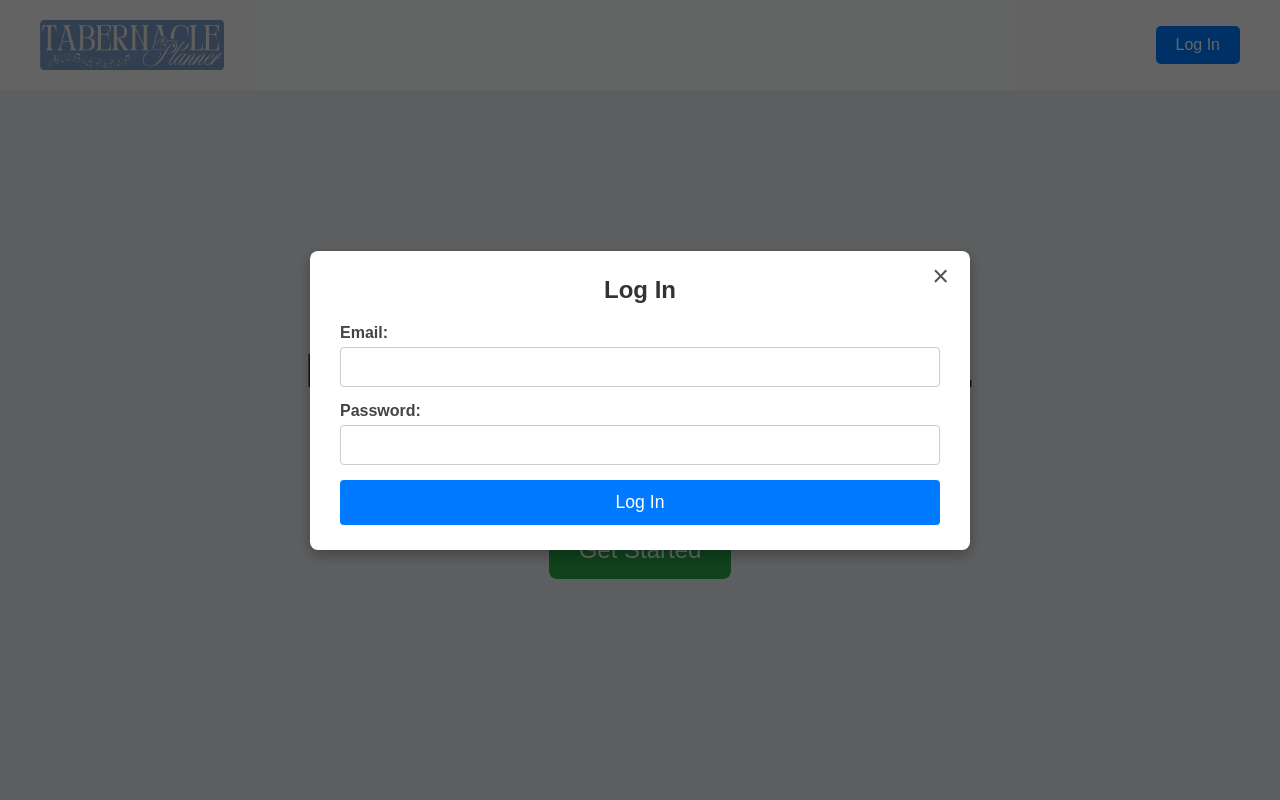
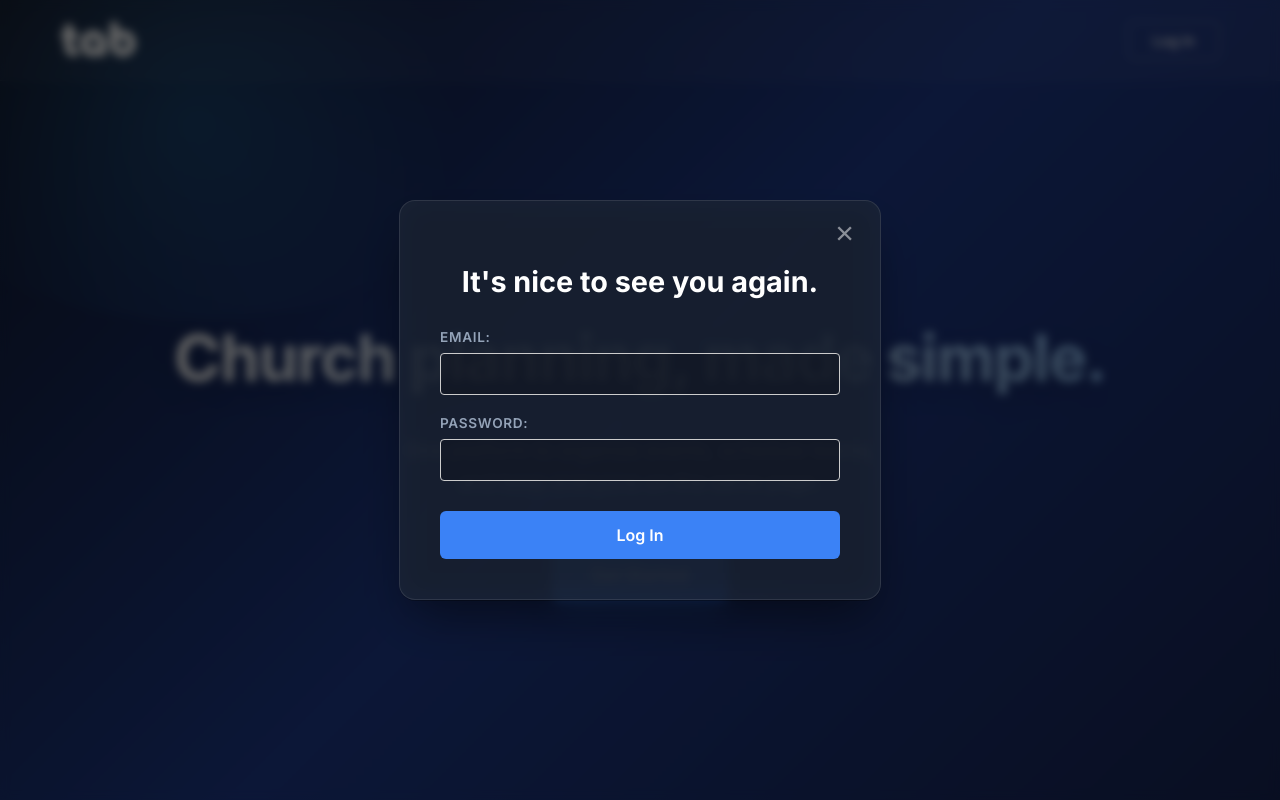
Before and after one commit to jaredkagay/project-tabernacle, a React (Vite) app: page / in a window 1280 px wide. Both pictures are taken after a click on the button "Log In". Built offline with nearby package versions, Linux system fonts and the light colour scheme; no server answers.

Commit message:
landing page ui

```diff
--- a/src/components/LandingPage/LandingPage.css
+++ b/src/components/LandingPage/LandingPage.css
@@ -1,39 +1,76 @@
 /* src/components/LandingPage/LandingPage.css */
+
+/* CHANGED: Importing 'Inter' instead of 'Outfit' */
+@import url('https://fonts.googleapis.com/css2?family=Inter:wght@300;400;500;600;700&display=swap');
+
+/* GLOBAL RESET for this component */
 .landing-container {
+  min-height: 100vh;
+  /* CHANGED: Applying 'Inter' */
+  font-family: 'Inter', sans-serif;
+  color: #ffffff;
+  /* Deep Blue Gradient Background */
+  background: linear-gradient(135deg, #0f172a 0%, #1e3a8a 50%, #172554 100%);
   display: flex;
   flex-direction: column;
-  align-items: center;
-  min-height: 100vh;
-  font-family: sans-serif;
+  position: relative;
+  overflow: hidden;
 }
 
+/* Optional: Add a subtle mesh/blob effect in the background */
+.landing-container::before {
+  content: '';
+  position: absolute;
+  top: -10%;
+  left: -10%;
+  width: 50%;
+  height: 50%;
+  background: radial-gradient(circle, rgba(56, 189, 248, 0.2) 0%, rgba(0, 0, 0, 0) 70%);
+  border-radius: 50%;
+  z-index: 0;
+  pointer-events: none;
+}
+
+/* HEADER */
 .landing-header {
   width: 100%;
   display: flex;
   justify-content: space-between;
   align-items: center;
-  padding: 20px 40px;
+  padding: 20px 60px;
   box-sizing: border-box;
-  background-color: #f8f9fa; /* Light background for header */
+  z-index: 10;
+  /* Glass effect for header */
+  background: rgba(255, 255, 255, 0.03);
+  backdrop-filter: blur(10px);
+  -webkit-backdrop-filter: blur(10px);
+  border-bottom: 1px solid rgba(255, 255, 255, 0.05);
 }
 
 .logo {
-  height: 50px; /* Adjust as needed */
+  height: 40px;
 }
 
+/* Header Login Button */
 .login-btn-header {
-  padding: 10px 20px;
-  background-color: #007bff;
-  color: white;
-  border: none;
-  border-radius: 5px;
+  padding: 10px 24px;
+  background: transparent;
+  color: #fff;
+  border: 1px solid rgba(255, 255, 255, 0.3);
+  border-radius: 6px; /* CHANGED: Slightly less rounded than before for a sharper look */
   cursor: pointer;
-  font-size: 1em;
-}
-.login-btn-header:hover {
-  background-color: #0056b3;
+  font-size: 0.9em; /* Inter reads well a bit smaller */
+  font-weight: 500;
+  transition: all 0.3s ease;
+  font-family: 'Inter', sans-serif;
 }
 
+.login-btn-header:hover {
+  background: rgba(255, 255, 255, 0.1);
+  border-color: #fff;
+}
+
+/* MAIN CONTENT */
 .landing-main {
   flex-grow: 1;
   display: flex;
@@ -42,81 +79,171 @@
   align-items: center;
   text-align: center;
   padding: 20px;
+  z-index: 10;
 }
 
 .landing-main h1 {
-  font-size: 3em;
+  font-size: 4em;
+  font-weight: 800; /* Inter looks great extra bold */
   margin-bottom: 20px;
-  color: #333;
+  line-height: 1.1;
+  letter-spacing: -0.02em; /* Tighten letters slightly for modern feel */
+  /* Gradient Text */
+  background: linear-gradient(to right, #ffffff, #93c5fd);
+  -webkit-background-clip: text;
+  -webkit-text-fill-color: transparent;
+  text-shadow: 0 10px 30px rgba(0,0,0,0.2);
 }
 
 .landing-main p {
-  font-size: 1.2em;
-  color: #555;
-  margin-bottom: 40px;
+  font-size: 1.25em;
+  color: #cbd5e1; /* Light cool gray */
+  margin-bottom: 50px;
   max-width: 600px;
+  line-height: 1.6;
+  font-weight: 400;
 }
 
+/* Call to Action Button */
 .get-started-btn {
-  padding: 15px 30px;
-  font-size: 1.5em;
-  background-color: #28a745; /* Green */
+  padding: 16px 40px;
+  font-size: 1.1em;
+  font-weight: 600;
+  /* Modern bright blue gradient */
+  background: linear-gradient(135deg, #3b82f6 0%, #2563eb 100%);
   color: white;
   text-decoration: none;
-  border-radius: 8px;
-  transition: background-color 0.3s ease;
+  border-radius: 8px; /* Matching the sharper look */
+  box-shadow: 0 10px 25px -5px rgba(59, 130, 246, 0.5); /* Glowing shadow */
+  transition: transform 0.2s ease, box-shadow 0.2s ease;
+  font-family: 'Inter', sans-serif;
 }
 
 .get-started-btn:hover {
-  background-color: #218838;
+  transform: translateY(-2px);
+  box-shadow: 0 20px 35px -5px rgba(59, 130, 246, 0.6);
+  background: linear-gradient(135deg, #60a5fa 0%, #3b82f6 100%);
 }
 
-/* Styles for LoginModal (can be in a global modal.css or PlanPage.css if reusing) */
-/* Assuming .modal-overlay, .modal-content, .modal-close-btn are defined as before */
+/* --- MODAL STYLES (Glassmorphism) --- */
+.modal-overlay {
+  position: fixed;
+  top: 0;
+  left: 0;
+  width: 100%;
+  height: 100%;
+  background-color: rgba(0, 0, 0, 0.6);
+  backdrop-filter: blur(5px);
+  display: flex;
+  justify-content: center;
+  align-items: center;
+  z-index: 1000;
+}
+
+.modal-content.auth-modal {
+  background: rgba(30, 41, 59, 0.7);
+  backdrop-filter: blur(15px);
+  -webkit-backdrop-filter: blur(15px);
+  border: 1px solid rgba(255, 255, 255, 0.1);
+  padding: 40px;
+  border-radius: 16px;
+  width: 90%;
+  max-width: 400px;
+  box-shadow: 0 25px 50px -12px rgba(0, 0, 0, 0.5);
+  position: relative;
+  color: white;
+  font-family: 'Inter', sans-serif;
+}
+
+.modal-close-btn {
+  position: absolute;
+  top: 15px;
+  right: 20px;
+  background: none;
+  border: none;
+  font-size: 2em;
+  color: rgba(255, 255, 255, 0.5);
+  cursor: pointer;
+  transition: color 0.2s;
+}
+
+.modal-close-btn:hover {
+  color: #fff;
+}
+
 .auth-modal h2 {
   text-align: center;
-  margin-top: 0;
+  margin-bottom: 30px;
+  font-size: 1.8em;
+  font-weight: 700;
+  color: white;
+}
+
+.auth-modal .form-group {
   margin-bottom: 20px;
-  color: #333;
-}
-.auth-modal .form-group {
-  margin-bottom: 15px;
   text-align: left;
 }
+
 .auth-modal .form-group label {
   display: block;
-  margin-bottom: 5px;
-  font-weight: bold;
+  margin-bottom: 8px;
+  font-size: 0.85em;
+  font-weight: 600;
+  color: #94a3b8; /* Slate gray */
+  text-transform: uppercase;
+  letter-spacing: 0.05em;
 }
+
 .auth-modal .form-group input {
   width: 100%;
-  padding: 10px;
+  padding: 12px 15px;
   box-sizing: border-box;
-  border: 1px solid #ccc;
-  border-radius: 4px;
+  background: rgba(0, 0, 0, 0.2);
+  border: 1px solid rgba(255, 255, 255, 0.1);
+  border-radius: 6px;
+  color: white;
+  font-size: 1em;
+  transition: border-color 0.3s;
+  font-family: 'Inter', sans-serif;
 }
+
+.auth-modal .form-group input:focus {
+  outline: none;
+  border-color: #3b82f6;
+  background: rgba(0, 0, 0, 0.3);
+}
+
 .auth-submit-btn {
   width: 100%;
-  padding: 12px;
-  font-size: 1.1em;
-  background-color: #007bff;
+  padding: 14px;
+  font-size: 1em;
+  font-weight: 600;
+  background: #3b82f6;
   color: white;
   border: none;
-  border-radius: 4px;
+  border-radius: 6px;
   cursor: pointer;
+  margin-top: 10px;
+  transition: background-color 0.2s;
+  font-family: 'Inter', sans-serif;
 }
+
+.auth-submit-btn:hover {
+  background-color: #2563eb;
+}
+
 .auth-submit-btn:disabled {
-  background-color: #6c757d;
+  background-color: #475569;
+  cursor: not-allowed;
 }
-.auth-submit-btn:hover:not(:disabled) {
-  background-color: #0056b3;
+
+.auth-error {
+  background-color: rgba(239, 68, 68, 0.2);
+  border: 1px solid rgba(239, 68, 68, 0.5);
+  color: #fca5a5;
+  padding: 10px;
+  border-radius: 6px;
+  margin-bottom: 20px;
+  text-align: center;
+  font-size: 0.9em;
 }
-.auth-error {
-  color: #dc3545; /* Red */
-  background-color: #f8d7da;
-  border: 1px solid #f5c6cb;
-  padding: 10px;
-  border-radius: 4px;
-  margin-bottom: 15px;
-  text-align: center;
-}
--- a/src/components/LandingPage/LandingPage.jsx
+++ b/src/components/LandingPage/LandingPage.jsx
@@ -31,7 +31,7 @@ const LoginModal = ({ onClose, onLoginSuccess }) => {
     <div className="modal-overlay" onClick={onClose}>
       <div className="modal-content auth-modal" onClick={(e) => e.stopPropagation()}>
         <button className="modal-close-btn" onClick={onClose}>&times;</button>
-        <h2>Log In</h2>
+        <h2>It's nice to see you again.</h2>
         <form onSubmit={handleLoginSubmit}>
           {error && <p className="auth-error">{error}</p>}
           <div className="form-group">
@@ -77,8 +77,8 @@ const LandingPage = () => {
         <button onClick={openLoginModal} className="login-btn-header">Log In</button>
       </header>
       <main className="landing-main">
-        <h1>Plan Your Services, Together.</h1>
-        <p>The simple way for musicians and organizers to coordinate church events.</p>
+        <h1>Church planning, made simple.</h1>
+        <p>One platform to organize events, schedule teams,<br />and keep everyone on the same page.</p>
         <Link to="/start" className="get-started-btn">Get Started</Link>
       </main>
       {isLoginModalOpen && <LoginModal onClose={closeLoginModal} onLoginSuccess={handleLoginSuccess} />}
```
Also changed, not shown: public/logo.png.
